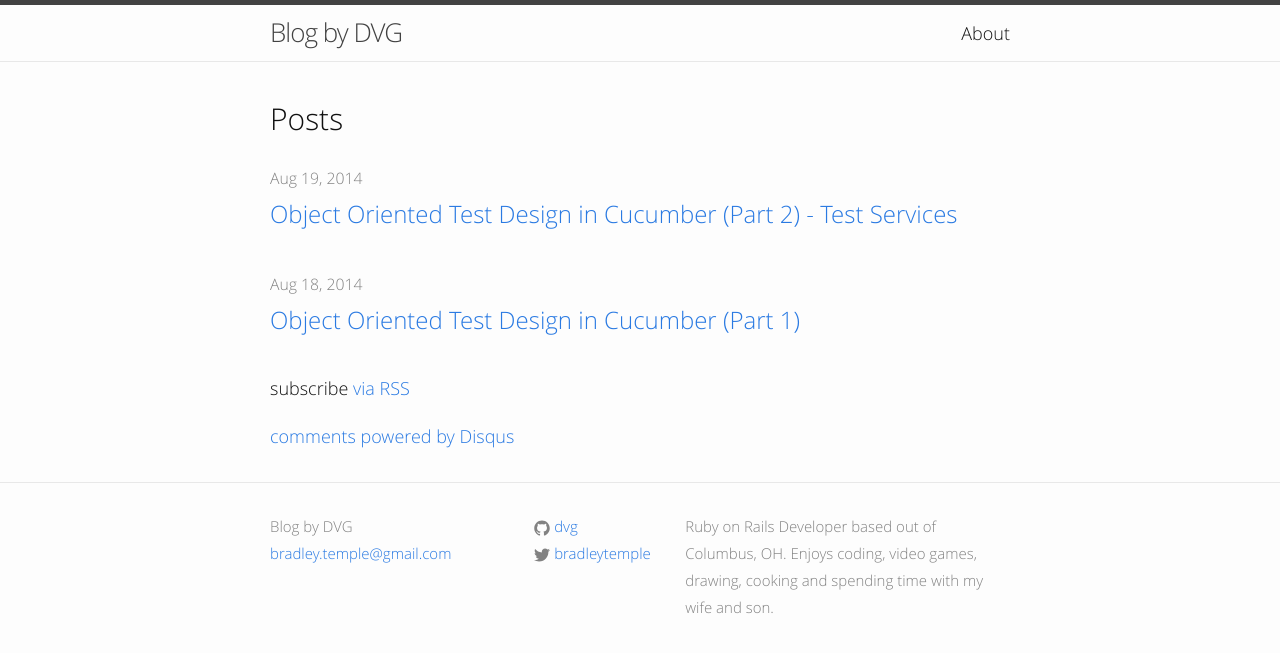
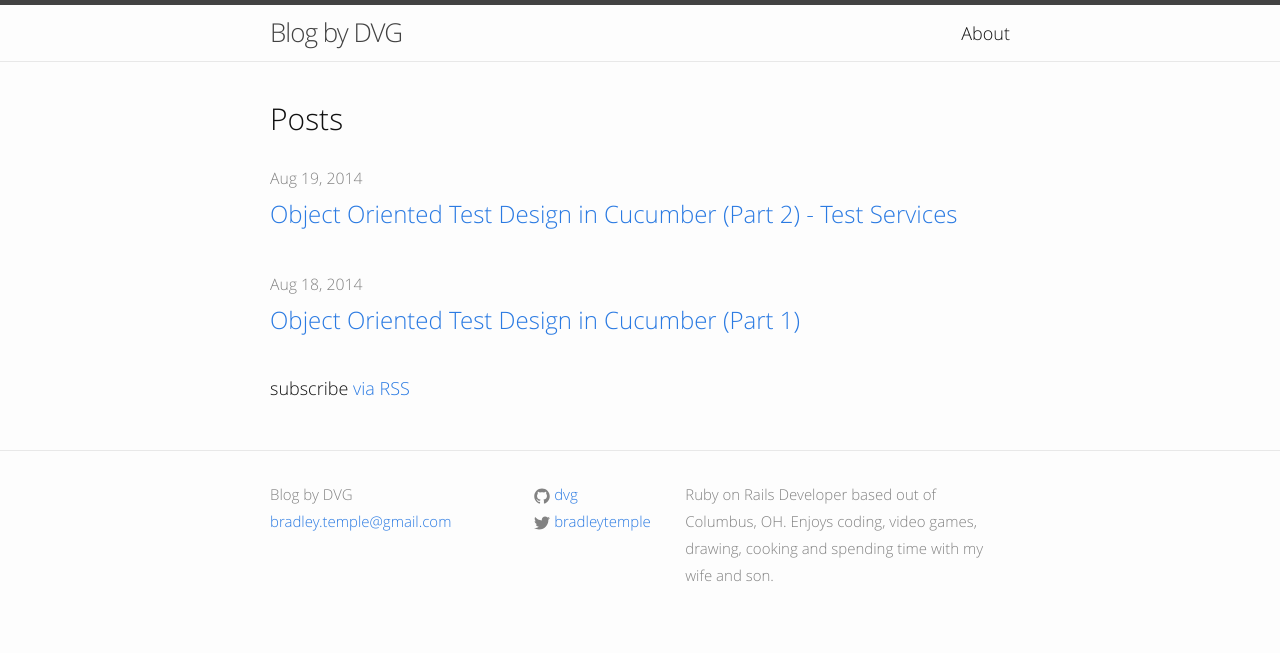
Before and after one commit to DVG/dvg.github.io, a Jekyll site: the page built from index.html, in a window 1280 px wide. Shown: the top 653 px of the page. Built offline with Jekyll 4.4.1, drawn with Linux system fonts in a browser that asks for light colours; nearby versions of some CDN libraries; Markdown is read by kramdown in place of the engine named in the settings; comment, search, counter and statistics services are not loaded.

Commit message:
No Comments layout

```diff
--- /dev/null
+++ b/_layouts/default-no-comments.html
@@ -0,0 +1,20 @@
+<!DOCTYPE html>
+<html>
+
+  {% include head.html %}
+
+  <body>
+
+    {% include header.html %}
+
+    <div class="page-content">
+      <div class="wrapper">
+        {{ content }}
+      </div>
+    </div>
+
+    {% include footer.html %}
+
+  </body>
+
+</html>
--- a/index.html
+++ b/index.html
@@ -1,5 +1,5 @@
 ---
-layout: default
+layout: default-no-comments
 ---
 
 <div class="home">
```
